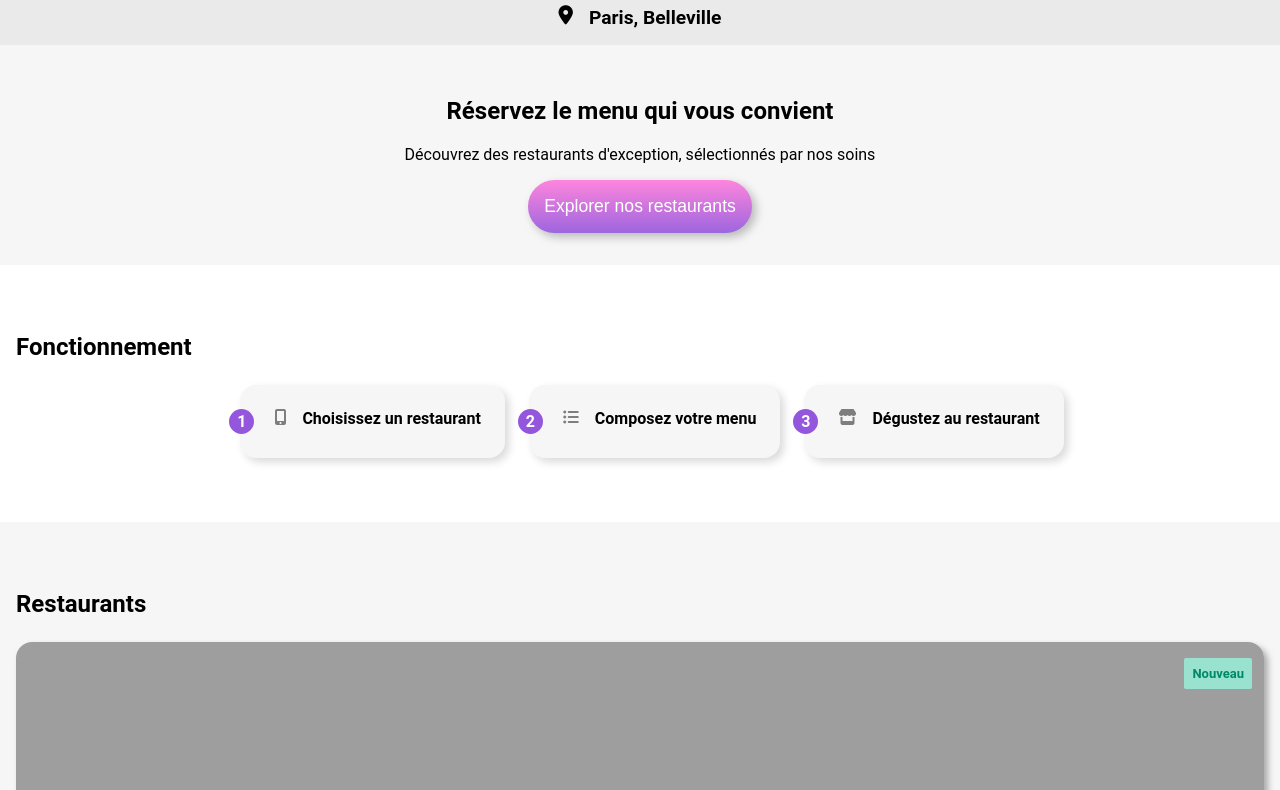
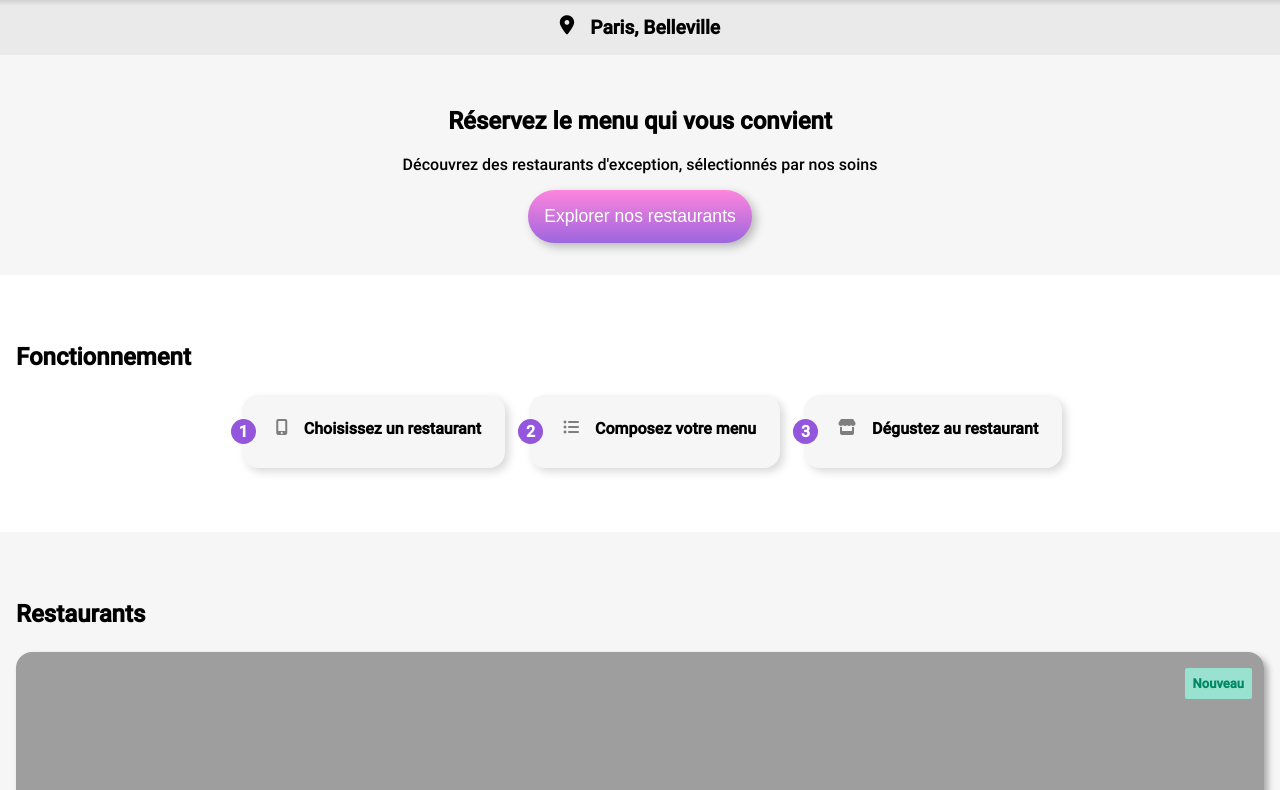
Before and after one commit to zalhadad/ThibaudRos_3_11082021, a website: page index.html in a window 1280 px wide. Shown: the part 79-869 px from the top of the page. Drawn offline with nearby package versions, Linux system fonts and the light colour scheme; files that its build step writes are made by us from their sources; the site is published under a folder, as on GitHub Pages, so addresses that start at the root find nothing; files whose address does not match are found by name.

Commit message:
modif pb font

```diff
--- a/sass/main.scss
+++ b/sass/main.scss
@@ -1,16 +1,16 @@
 @font-face {
     font-family: 'Roboto';
-    src: url("/public/font/Roboto-500Medium.ttf");
+    src: url("./public/font/Roboto-500Medium.ttf");
 }
 
 @font-face {
     font-family: 'Shrikhand';
-    src: url("/public/font/Shrikhand-Regular.ttf");
+    src: url("./public/font/Shrikhand-Regular.ttf");
 }
 
 @font-face {
     font-family: 'Roboto-light';
-    src: url("/public/font/Roboto-100Thin.ttf");
+    src: url("./public/font/Roboto-100Thin.ttf");
 }
 
 $color-primary: #9356DC;
```
